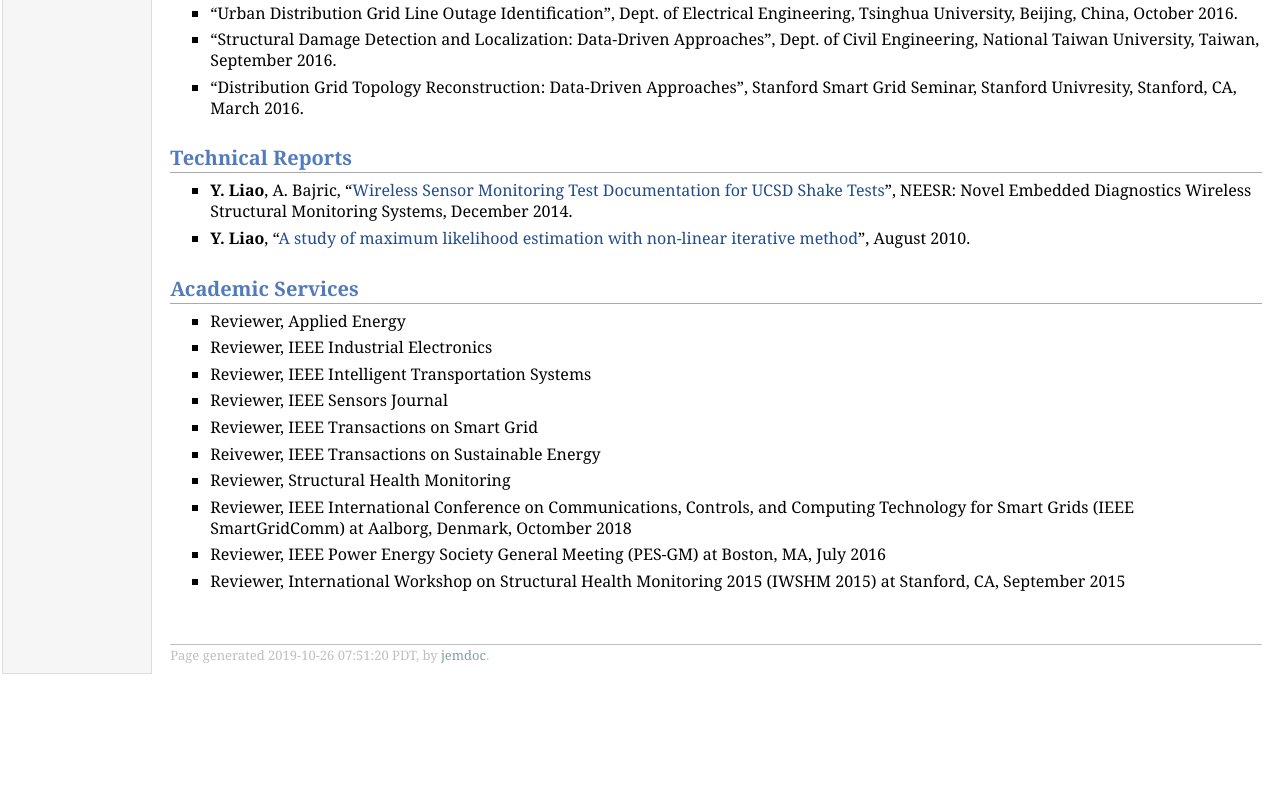
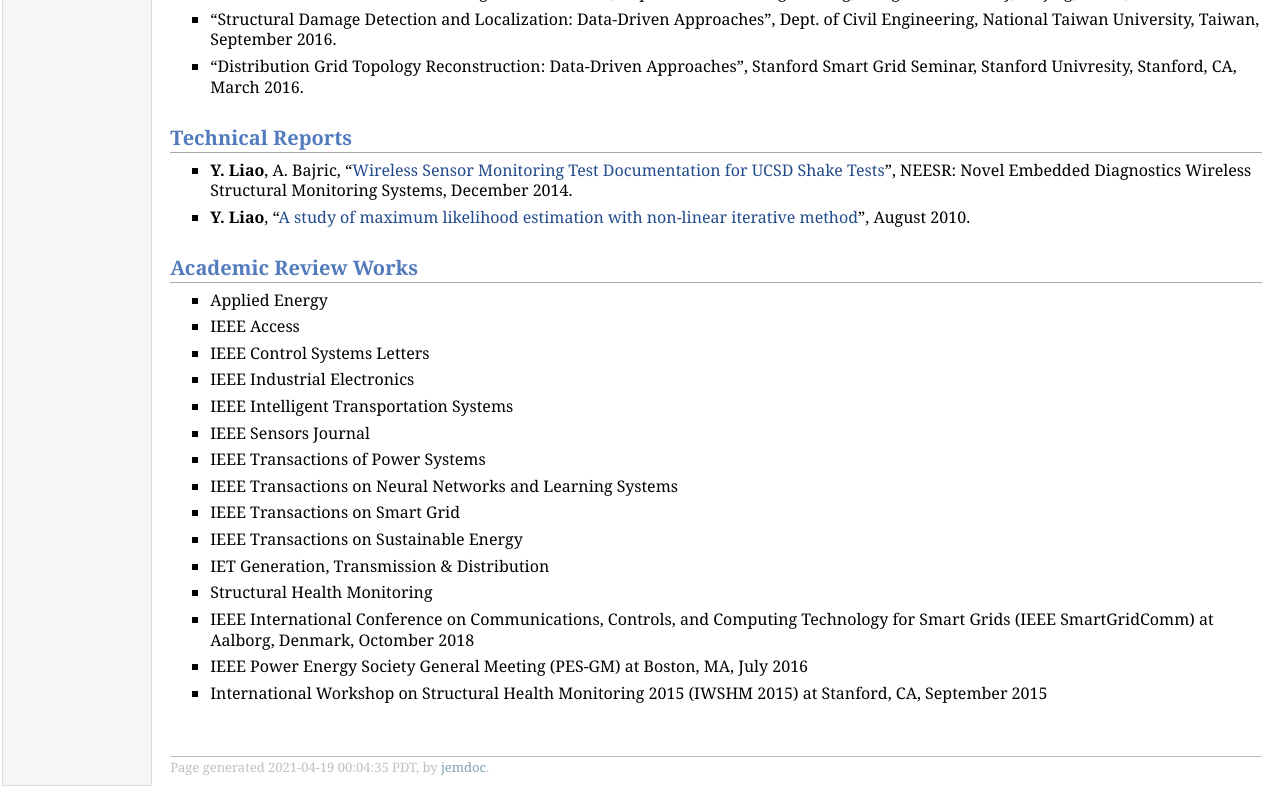
Before and after one commit to yzliao/yzliao.github.io, a plain HTML site: page research.html in a window 1280 px wide. Shown: the part 1548-2344 px from the top of the page. Before the commit the page ends 2232 px from the top, so only its background shows below. Drawn offline with Linux system fonts and the light colour scheme.

Commit message:
add new files

```diff
--- a/research.html
+++ b/research.html
@@ -23,22 +23,18 @@
 <div id="toptitle">
 <h1>Publications and Talks</h1>
 </div>
+<p><a href="https://scholar.google.com/citations?hl=en&amp;user=1qA9DswAAAAJ&amp;view_op=list_works">Google Scholar</a></p>
 <h2>Publications</h2>
-<h3>Submitted and Working Manuscripts</h3>
-<ul>
-<li><p><b>Y. Liao</b>, Y. Weng, R. Rajagopal, &ldquo;Line Parameter Estimation in Urban Secondary Distribution Grid via Two-Stage Grouping&rdquo;.</p>
-</li>
-<li><p><b>Y. Liao</b>, R. Rajagopal, &ldquo;<a href="pub/change_point.pdf">Sequential Multiple Structural Damage Detection and Localization: A Distributed Approach</a>&rdquo;, <i>Structural Health Monitoring</i>, submitted.</p>
-</li>
-<li><p><b>Y. Liao</b>, Y. Weng, C-W. Tan, R. Rajagopal, &ldquo;<a href="pub/TSG_outage.pdf">Fast Distribution Grid Line Outage Identification with <img class="eq" src="eqs/7083357291911388125-130.png" alt="mu" style="vertical-align: -4px" />PMU</a>&rdquo;, <i>IEEE Transactions on Smart Grid: Special Section on Theory and Application of PMUs in Power Distribution Systems</i>, submitted.</p>
-</li>
-</ul>
 <h3>Journal</h3>
 <ul>
+<li><p><b>Y. Liao</b>, Y. Weng, C.W. Tan, R. Rajagopal, &ldquo;<a href="pub/CSEE_outage.pdf">Quick Line Outage Identification in Urban Distribution Grids via Smart Meters</a>&rdquo;, <i>CSEE Journal of Power and Energy Systems</i>, accepted, 2021.</p>
+</li>
+<li><p>H. Li, Y. Weng, <b>Y. Liao</b>, B. Keel, K. E. Brown, &ldquo;<a href="pub/2021IJPES-Top.pdf">Distribution grid impedance &amp; topology estimation with limited or no micro-PMUs</a>&rdquo;, <i>International Journal of Electrical Power &amp; Energy Systems</i>, 129: 106794, 2021, DOI: 10.1016/j.ijepes.2021.106794.</p>
+</li>
 <li><p><b>Y. Liao</b>, A.S. Kiremidjian, R. Rajagopal, C.H. Loh, &ldquo;<a href="pub/IJSMSS.pdf">Application of Vibration-based Damage Detection Algorithms to
 Experimental Data from Multi-story Steel Structures</a>&rdquo;, <i>International Journal of Sustainable Materials and Structural Systems, Speicial Issue: Smart Structures, Structural Control and Health Monitoring – A Special Issue in Honour of Professor Fabio Casciati and Professor Lucia Faravelli</i>, accepted.</p>
 </li>
-<li><p><b>Y. Liao</b>, Y. Weng, G. Liu, Z. Zhao, C-W. Tan, R. Rajagopal, &ldquo;<a href="pub/IET_three_phase.pdf">Unbalanced Multi-Phase Distribution Grid Topology Estimation and Bus Phase Identification</a>&rdquo;, <i>IET Smart Grid</i>, DOI: 10.1049/iet-stg.2018.0291.</p>
+<li><p><b>Y. Liao</b>, Y. Weng, G. Liu, Z. Zhao, C.W. Tan, R. Rajagopal, &ldquo;<a href="pub/IET_three_phase.pdf">Unbalanced Multi-Phase Distribution Grid Topology Estimation and Bus Phase Identification</a>&rdquo;, <i>IET Smart Grid</i>, 2: 557-570, 2019, DOI: 10.1049/iet-stg.2018.0291.</p>
 </li>
 <li><p><b>Y. Liao</b>, A.S. Kiremidjian, R. Rajagopal, C.H. Loh, &ldquo;<a href="pub/ASCE.pdf">Structural Damage Detection and Localization with Unknown Post-Damage Feature Distribution Using Sequential Change-Point Detection Method</a>&rdquo;, <i>ASCE Journal of Aerospace Engineering</i>, 32(2): 04018149, 2018, DOI: 10.1061/(ASCE)AS.1943-5525.0000979.</p>
 </li>
@@ -101,32 +97,42 @@ Experimental Data from Multi-story Steel Structures</a>&rdquo;, <i>International
 <li><p><b>Y. Liao</b>, &ldquo;<a href="pub/Liao_TECHREPORT_2010.pdf">A study of maximum likelihood estimation with non-linear iterative method</a>&rdquo;, August 2010.</p>
 </li>
 </ul>
-<h2>Academic Services</h2>
+<h2>Academic Review Works</h2>
 <ul>
-<li><p>Reviewer, Applied Energy</p>
+<li><p>Applied Energy</p>
 </li>
-<li><p>Reviewer, IEEE Industrial Electronics</p>
+<li><p>IEEE Access</p>
 </li>
-<li><p>Reviewer, IEEE Intelligent Transportation Systems</p>
+<li><p>IEEE Control Systems Letters</p>
 </li>
-<li><p>Reviewer, IEEE Sensors Journal</p>
+<li><p>IEEE Industrial Electronics</p>
 </li>
-<li><p>Reviewer, IEEE Transactions on Smart Grid</p>
+<li><p>IEEE Intelligent Transportation Systems</p>
 </li>
-<li><p>Reivewer, IEEE Transactions on Sustainable Energy</p>
+<li><p>IEEE Sensors Journal</p>
 </li>
-<li><p>Reviewer, Structural Health Monitoring</p>
+<li><p>IEEE Transactions of Power Systems</p>
 </li>
-<li><p>Reviewer, IEEE International Conference on Communications, Controls, and Computing Technology for Smart Grids (IEEE SmartGridComm) at Aalborg, Denmark, Octomber 2018</p>
+<li><p>IEEE Transactions on Neural Networks and Learning Systems</p>
 </li>
-<li><p>Reviewer, IEEE Power Energy Society General Meeting (PES-GM) at Boston, MA, July 2016</p>
+<li><p>IEEE Transactions on Smart Grid</p>
 </li>
-<li><p>Reviewer, International Workshop on Structural Health Monitoring 2015 (IWSHM 2015) at Stanford, CA, September 2015</p>
+<li><p>IEEE Transactions on Sustainable Energy</p>
+</li>
+<li><p>IET Generation, Transmission &amp; Distribution</p>
+</li>
+<li><p>Structural Health Monitoring</p>
+</li>
+<li><p>IEEE International Conference on Communications, Controls, and Computing Technology for Smart Grids (IEEE SmartGridComm) at Aalborg, Denmark, Octomber 2018</p>
+</li>
+<li><p>IEEE Power Energy Society General Meeting (PES-GM) at Boston, MA, July 2016</p>
+</li>
+<li><p>International Workshop on Structural Health Monitoring 2015 (IWSHM 2015) at Stanford, CA, September 2015</p>
 </li>
 </ul>
 <div id="footer">
 <div id="footer-text">
-Page generated 2019-10-26 07:51:20 PDT, by <a href="http://jemdoc.jaboc.net/">jemdoc</a>.
+Page generated 2021-04-19 00:04:35 PDT, by <a href="http://jemdoc.jaboc.net/">jemdoc</a>.
 </div>
 </div>
 </td>
```
Also changed, not shown: coursework.html (+1 -1 lines), education.html (+1 -1 lines), index.html (+4 -9 lines), misc.html (+1 -1 lines), project.html (+1 -1 lines), 3 other files.
